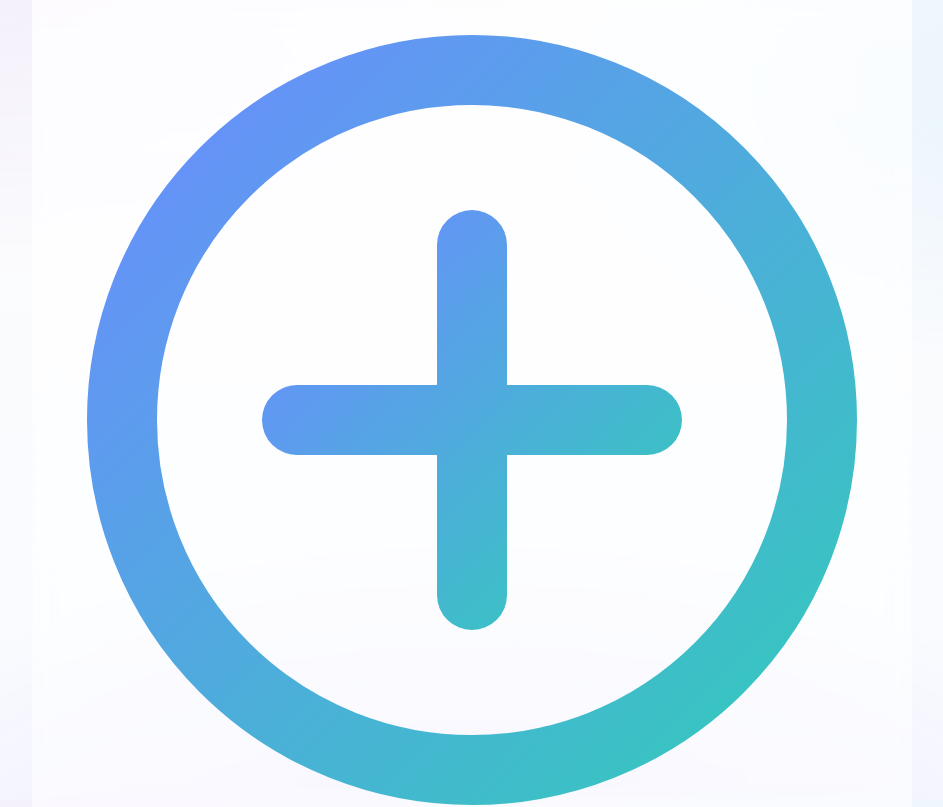
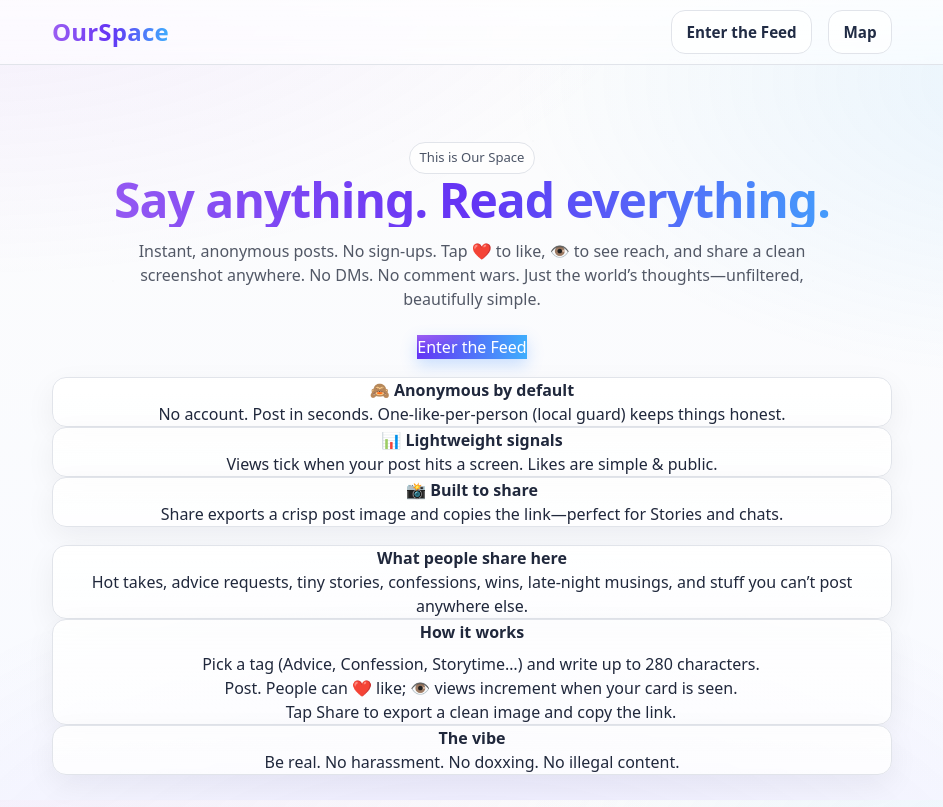
Before and after one commit to qaspercreates/OurSpace, a Next.js app: page / in a window 1280 px wide. Shown: the top 807 px of the page, without its empty margins (168-1111 px from the left). Built offline with nearby package versions, Linux system fonts and the light colour scheme.

Commit message:
Navbar.tsx

```diff
--- a/components/Navbar.tsx
+++ b/components/Navbar.tsx
@@ -1,26 +1,20 @@
 "use client";
-
 import Link from "next/link";
 
 export default function Navbar() {
   return (
-    <header className="header">
-      <div className="container navbar">
-        <Link href="/" className="brand" aria-label="OurSpace home">
-          <svg viewBox="0 0 24 24" fill="none" aria-hidden="true">
-            <defs>
-              <linearGradient id="g" x1="0" y1="0" x2="1" y2="1">
-                <stop offset="0" stopColor="#6b8cff"/><stop offset="1" stopColor="#33cabb"/>
-              </linearGradient>
-            </defs>
-            <circle cx="12" cy="12" r="10" stroke="url(#g)" strokeWidth="2" fill="none"/>
-            <path d="M12 7v10M7 12h10" stroke="url(#g)" strokeWidth="2" strokeLinecap="round"/>
-          </svg>
-          <span className="brand-name">OurSpace</span>
+    <header className="navbar">
+      <div className="container navbar-inner">
+        <Link href="/" className="logo">
+          OurSpace
         </Link>
-
-        <nav className="flex items-center gap-3">
-          <Link href="/feed" className="btn-primary" style={{padding:"8px 12px"}}>Enter the Feed</Link>
+        <nav className="flex gap-4">
+          <Link href="/feed" className="btn btn-ghost">
+            Enter the Feed
+          </Link>
+          <Link href="/map" className="btn btn-ghost">
+            Map
+          </Link>
         </nav>
       </div>
     </header>
```
